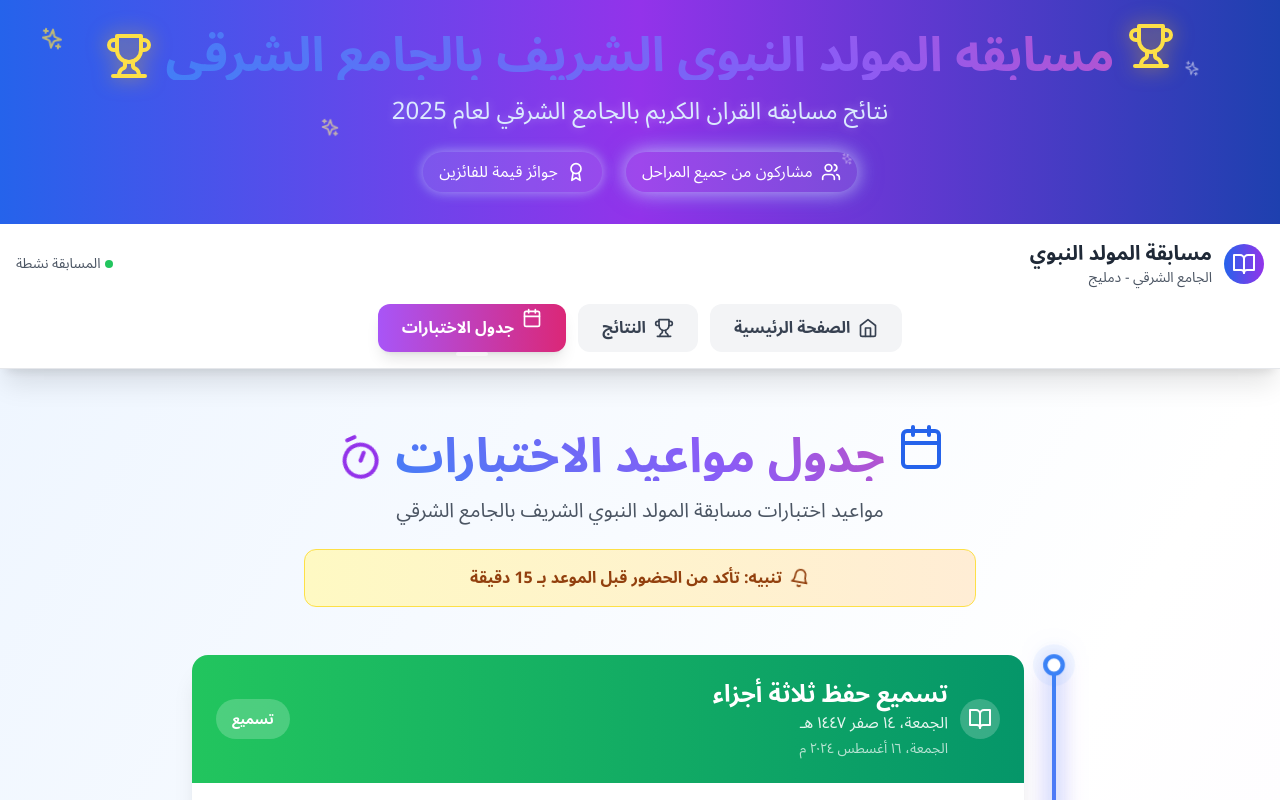
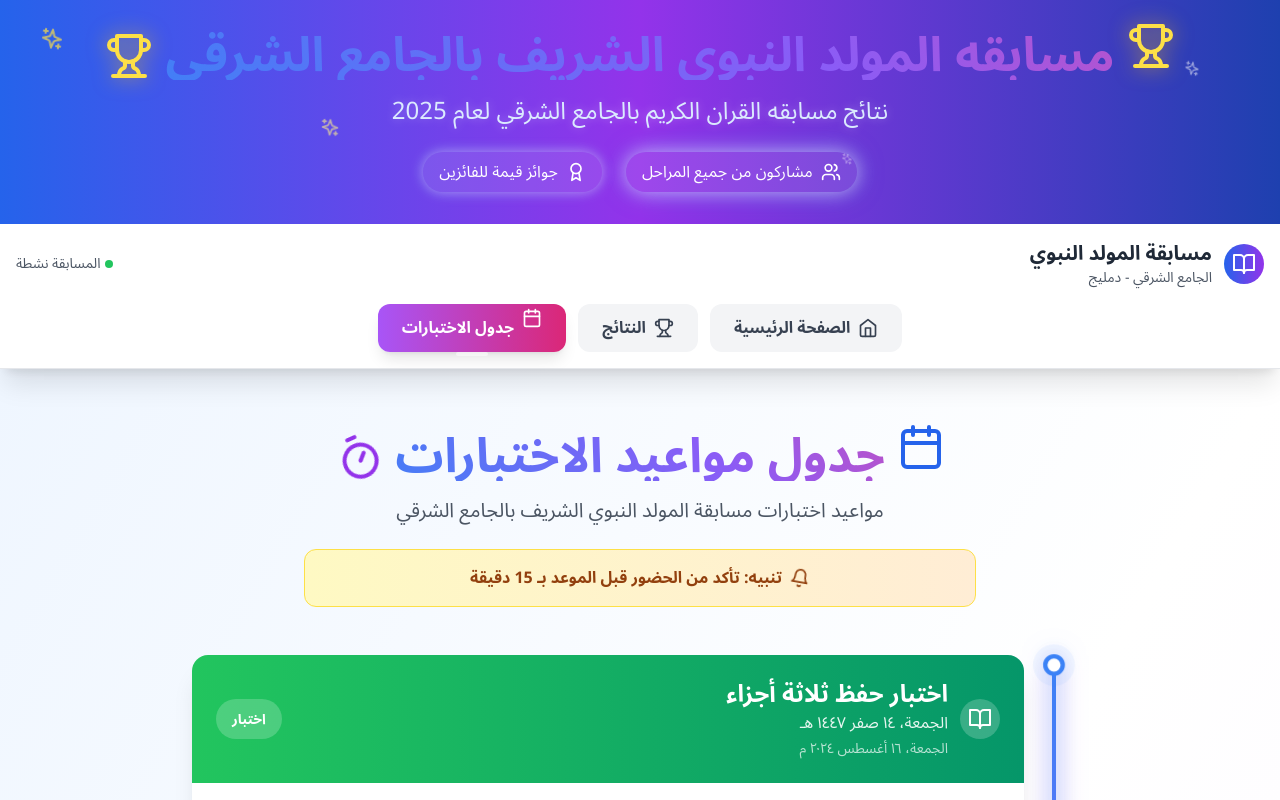
Before and after one commit to pubgmlite71023-code/cccccc, a React (Vite) app: page / in a window 1280 px wide. Both pictures are taken after a click on the button "جدول الاختبارات". Shown: the top 800 px of the page. Built offline with nearby package versions, Linux system fonts and the light colour scheme.

Commit message:
Update ExamSchedule.tsx

```diff
--- a/src/components/ExamSchedule.tsx
+++ b/src/components/ExamSchedule.tsx
@@ -59,10 +59,10 @@ export const ExamSchedule: React.FC = () => {
       id: 1,
       date: nextFriday,
       day: 'الجمعة',
-      title: 'تسميع حفظ ثلاثة أجزاء',
+      title: 'اختبار حفظ ثلاثة أجزاء',
       description: 'اختبار تسميع للطلاب الذين حفظوا ثلاثة أجزاء من القرآن الكريم',
-      parts: ['الجزء الأول', 'الجزء الثاني', 'الجزء الثالث'],
-      category: 'تسميع',
+      parts: ['ثلاثة أجزاء'],
+      category: 'اختبار',
       color: 'from-green-500 to-emerald-600'
     },
     {
```
